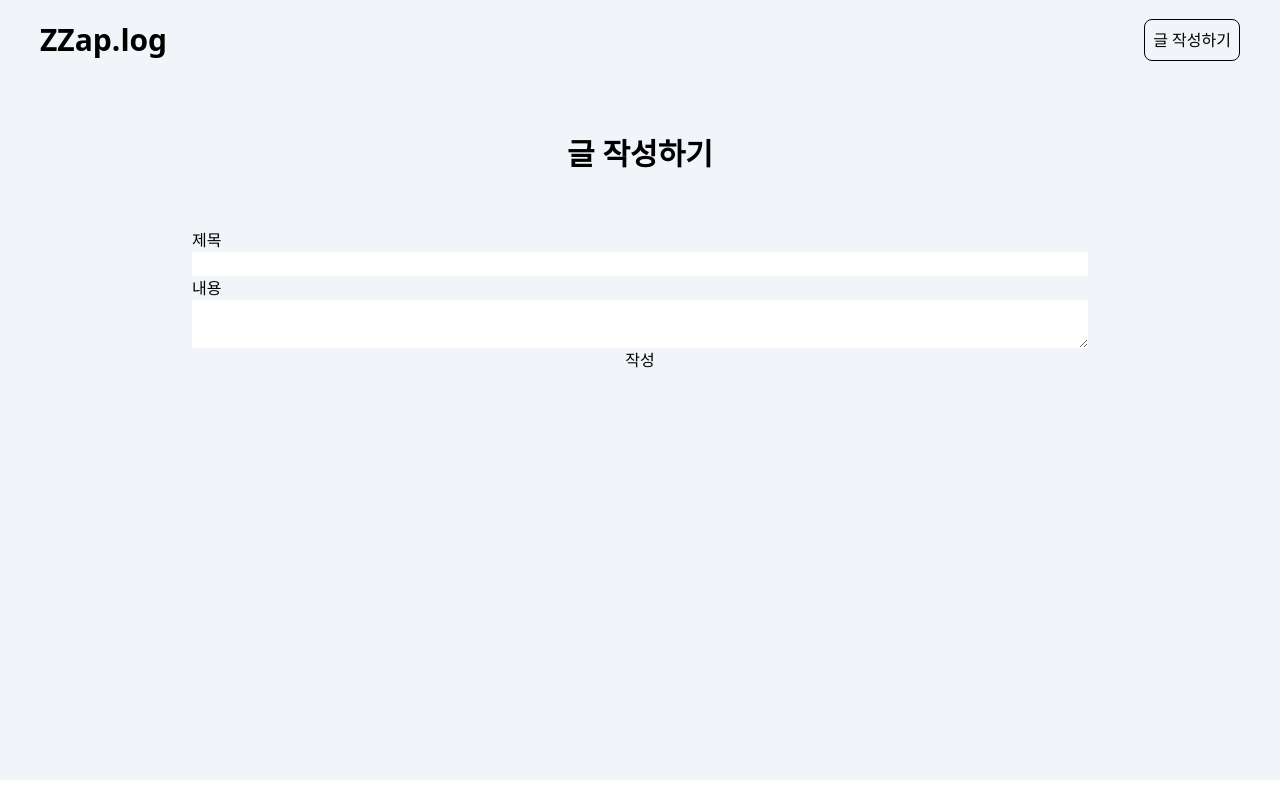
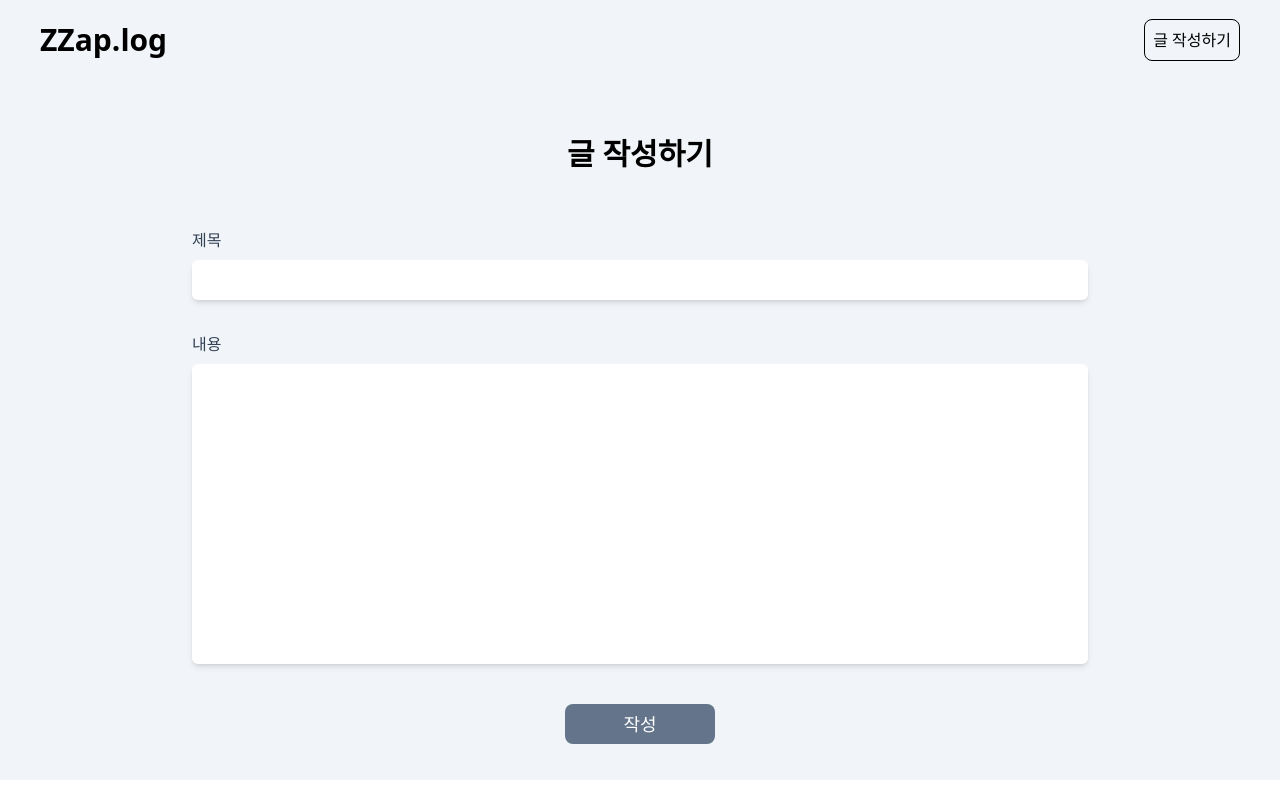
Before and after one commit to HY2OK/react-study, a React (Vite) app in the folder blog-app/: page /post in a window 1280 px wide. Built offline with nearby package versions, Linux system fonts and the light colour scheme.

Commit message:
feat: postForm 스타일

```diff
--- a/blog-app/db.json
+++ b/blog-app/db.json
@@ -55,6 +55,12 @@
       "title": "글쓰기 1",
       "body": "글쓰기 1\n",
       "date": "2024-03-30T16:39:40.177Z"
+    },
+    {
+      "id": "b3825ea3-a0af-4865-b1d7-de134a4ca6a0",
+      "title": "오늘의 일기1",
+      "body": "오늘의 하루는 어떤가요\r",
+      "date": "2024-03-31T08:42:12.858Z"
     }
   ]
 }
--- a/blog-app/src/components/PostForm/PostForm.tsx
+++ b/blog-app/src/components/PostForm/PostForm.tsx
@@ -41,24 +41,33 @@ const PostForm = () => {
 
   return (
     <form onSubmit={handleSubmit} className="w-[70%] flex flex-col justify-center ">
-      <label htmlFor="title">제목</label>
+      <label htmlFor="title" className="text-slate-700 mb-2">
+        제목
+      </label>
       <input
         type="text"
         name="title"
         id="title"
         value={data.title}
         onChange={handleData}
-        className="w-full"
+        className="w-full h-[40px] rounded-md shadow-md mb-8 px-6 text-lg font-bold"
       />
-      <label htmlFor="body">내용</label>
+      <label htmlFor="body" className="text-slate-700 mb-2">
+        내용
+      </label>
       <textarea
         name="body"
         id="body"
         value={data.body}
         onChange={handleData}
-        className="w-full"
+        className="w-full h-[300px] rounded-md shadow-md mb-10 resize-none px-8 py-4"
       />
-      <button type="submit">작성</button>
+      <button
+        type="submit"
+        className="w-[150px] h-[40px] m-auto bg-slate-500 text-lg text-white rounded-lg"
+      >
+        작성
+      </button>
     </form>
   )
 }
```
